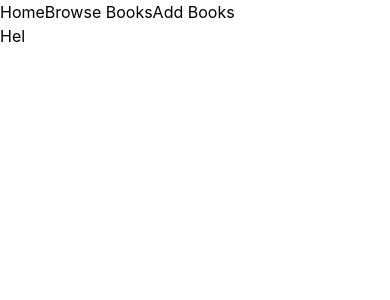
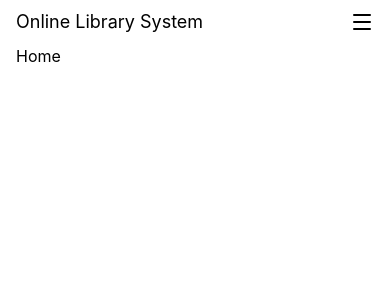
Before and after one commit to deepaktulera/Online-Library-System, a React (Vite) app: page / in a window 390 px wide. Shown: the top 300 px of the page. Built offline with nearby package versions, Linux system fonts and the light colour scheme.

Commit message:
Update Navbar

```diff
--- a/package.json
+++ b/package.json
@@ -11,6 +11,7 @@
   },
   "dependencies": {
     "@tailwindcss/vite": "^4.3.0",
+    "lucide-react": "^1.16.0",
     "react": "^19.2.6",
     "react-dom": "^19.2.6",
     "react-router-dom": "^7.15.1",
--- a/src/App.jsx
+++ b/src/App.jsx
@@ -4,7 +4,7 @@ import AppRoutes from './routes/AppRoutes';
 
 const App = () => {
   return (
-    <div>
+    <div className='w-screen h-screen px-4 py-2'>
       <Navbar />
       <AppRoutes />
     </div>
--- a/src/components/Navbar.jsx
+++ b/src/components/Navbar.jsx
@@ -1,12 +1,37 @@
-import React from 'react';
+import React, { useState } from 'react';
 import { Link } from 'react-router-dom';
+import { Menu } from 'lucide-react';
+
 
 const Navbar = () => {
+    const [menu, setmenu] = useState(false);
+    function closeMenu() {
+        setmenu(false);
+    }
+
     return (
-    <nav>
+        <nav className='w-full flex items-center justify-between sm:flex-col sm:gap-2 pb-2'>
+            <h1 className='text-lg sm:text-3xl text-center'>Online Library System</h1>
+            <ol className='hidden sm:flex gap-4'>
                 <Link to={'/'} >Home</Link>
                 <Link to={'/browse_books'} >Browse Books</Link>
                 <Link to={'/add_books'} >Add Books</Link>
+            </ol>
+            <div
+                className='block sm:hidden cursor-pointer'
+                onClick={() => setmenu(!menu)}
+            >
+                <Menu />
+            </div>
+            {
+                menu && (
+                    <ol className='absolute top-10 right-4 bg-white shadow-lg p-4 rounded-lg flex flex-col gap-3 sm:hidden'>
+                        <Link to='/' onClick={closeMenu}>Home</Link>
+                        <Link to='/browse_books' onClick={closeMenu}>Browse Books</Link>
+                        <Link to='/add_books' onClick={closeMenu}>Add Books</Link>
+                    </ol>
+                )
+            }
         </nav>
     );
 }
--- a/src/pages/Home.jsx
+++ b/src/pages/Home.jsx
@@ -3,7 +3,7 @@ import React from 'react';
 const Home = () => {
   return (
     <div>
-      <h1>Hel</h1>
+      <h1>Home</h1>
     </div>
   );
 }
```
Also changed, not shown: 1 other file (tests, documents, lock files or other folders). Lines whose indentation alone changed are shown as unchanged.
